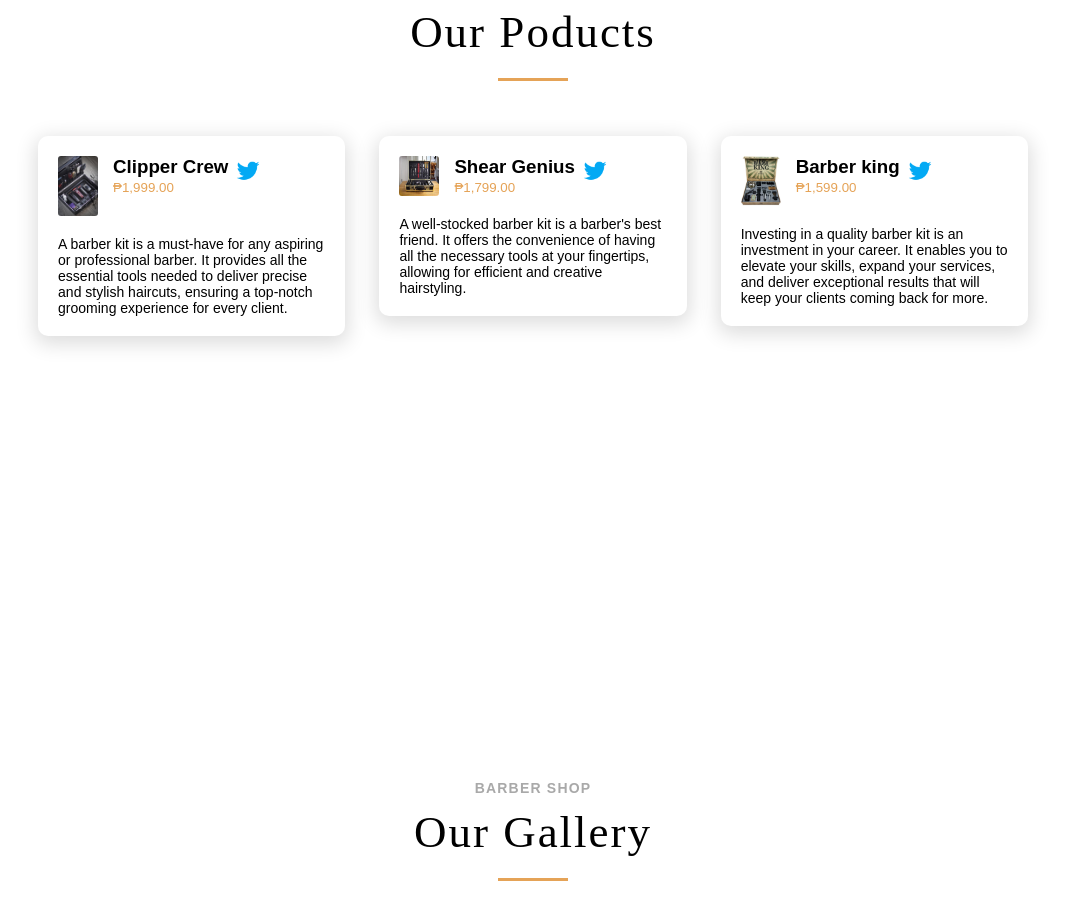
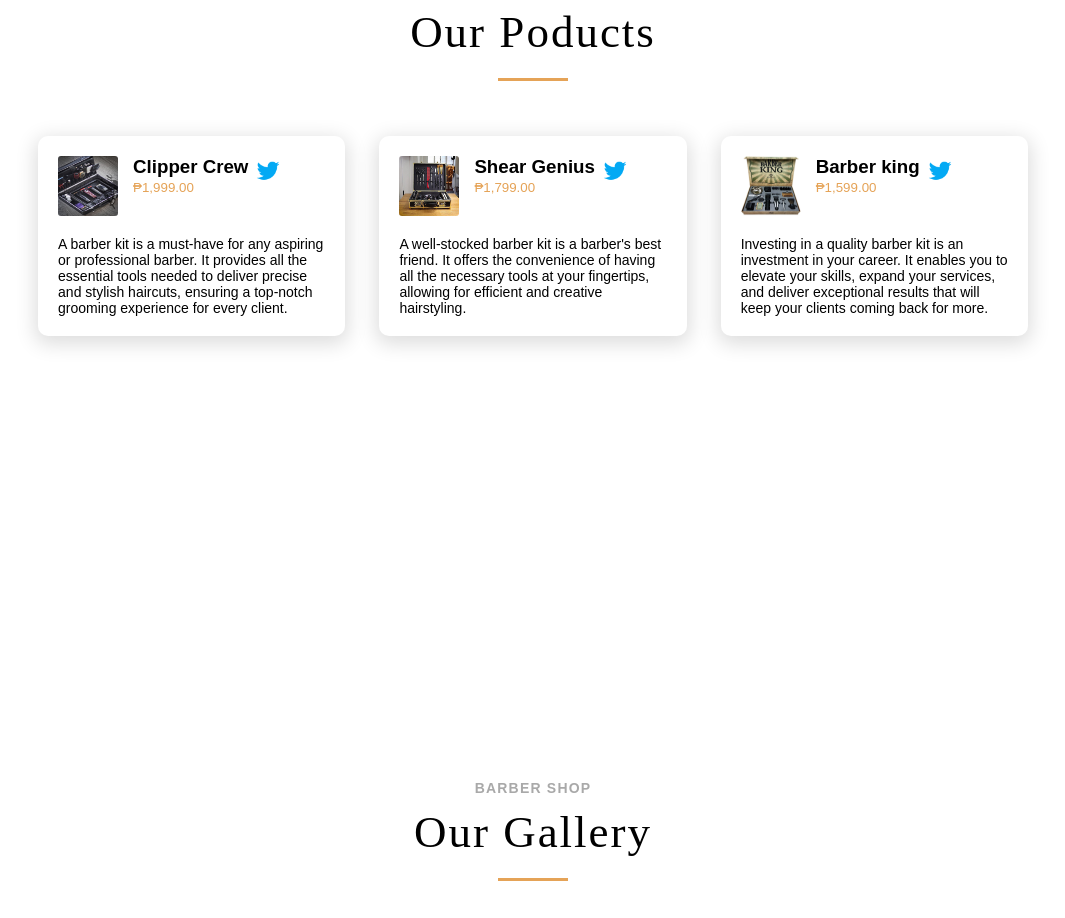
Before and after one commit to jessiebacux/final-project, a plain HTML site: page index.html in a window 1280 px wide. Shown: the part 1740-2658 px from the top of the page, without its empty margins (107-1172 px from the left). Drawn offline with Linux system fonts and the light colour scheme.

Commit message:
Update style.css

```diff
--- a/style.css
+++ b/style.css
@@ -353,6 +353,12 @@ a span{
 /* ================================= End Services ========================================== */
 
 /* ================================= Testimonial ========================================== */
+.testimonial .container-testimonial .box .user img
+{
+  width: 60px; /* Adjust the width as needed */
+  height: 60px; /* Adjust the height as needed */
+  margin-right: 15px;
+}
 .testimonial{
     min-height: 100vh;
     width: 100%;
```
